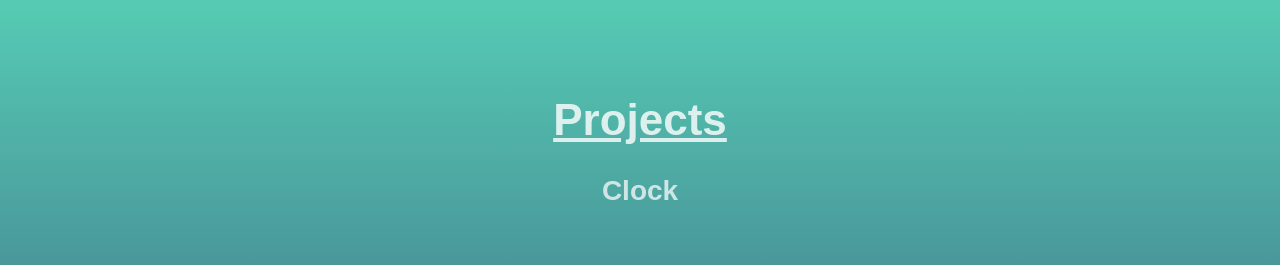
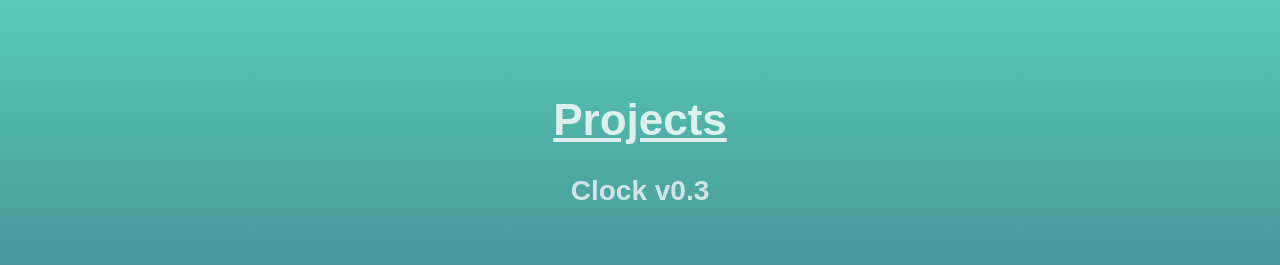
Before and after one commit to CharlieTheProgrammer/CharlieTheProgrammer.github.io, a plain HTML site: page index.html in a window 1280 px wide. Shown: the top 265 px of the page. Drawn offline with Linux system fonts and the light colour scheme.

Commit message:
Modified index.html to see if that will update my github page.

```diff
--- a/index.html
+++ b/index.html
@@ -8,7 +8,7 @@
   </head>
   <body>
     <h1>Projects</h1>
-    <h2><a href="/clock.html">Clock</a></h2>
+    <h2><a href="/clock.html">Clock v0.3</a></h2>
     <footer>Charlie The Programmer - 2017</footer>
   </body>
 </html>
```
